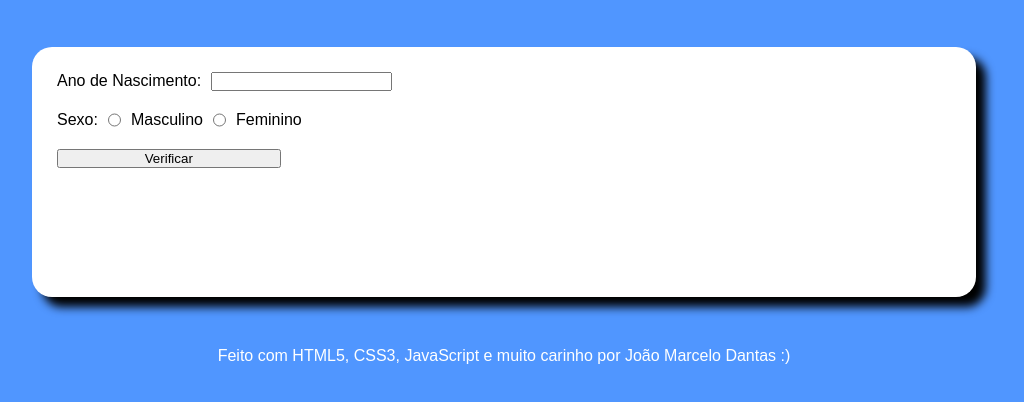
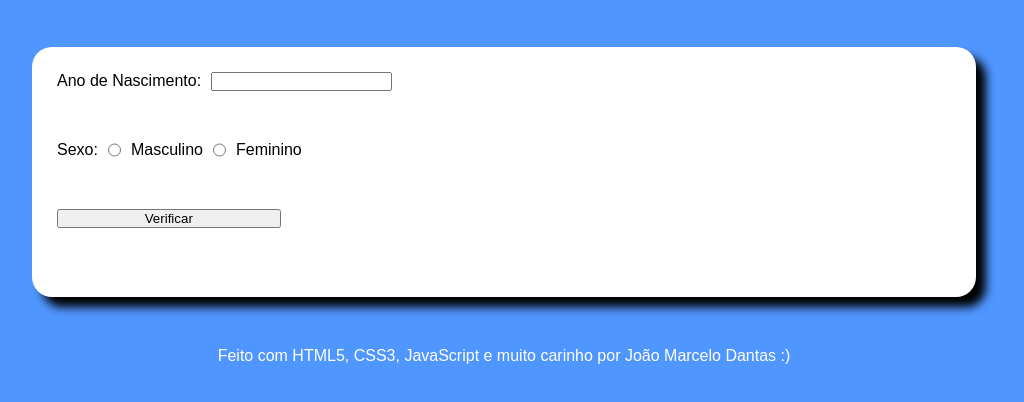
Before and after one commit to jmgrd98/Verificador-de-idade, a plain HTML site: page index.html in a window 1280 px wide. Shown: the part 90-492 px from the top of the page, without its empty margins (136-1160 px from the left). Drawn offline with Linux system fonts and the light colour scheme.

Commit message:
button commit

```diff
--- a/index.html
+++ b/index.html
@@ -19,7 +19,7 @@
         <fieldset>
 
         <label for="">Ano de Nascimento:
-        <input type="text">
+        <input type="number" name="txtano" id="txtano" min="0">
     </label>
 
         <label for="">Sexo:
@@ -27,7 +27,7 @@
         <input type="radio" name="sexo" id="sexo-feminino">Feminino</input>
     </label>
 
-    <button type="submit">Verificar</button>
+    <input type="button" id="button" value="Verificar" onclick="verificar()">
 
     </fieldset>
     </form>
--- a/script.js
+++ b/script.js
@@ -0,0 +1 @@
+let button = document.getElementById('button')
--- a/style.css
+++ b/style.css
@@ -36,8 +36,7 @@ fieldset{
     display: flex;
     flex-direction: column;
     justify-content: center;
-
-    gap: 20px;
+    gap: 50px;
 }
 
 label{
@@ -45,7 +44,7 @@ label{
     gap: 10px;
 }
 
-button{
+#button{
     width: 25%;
 }
 
```
